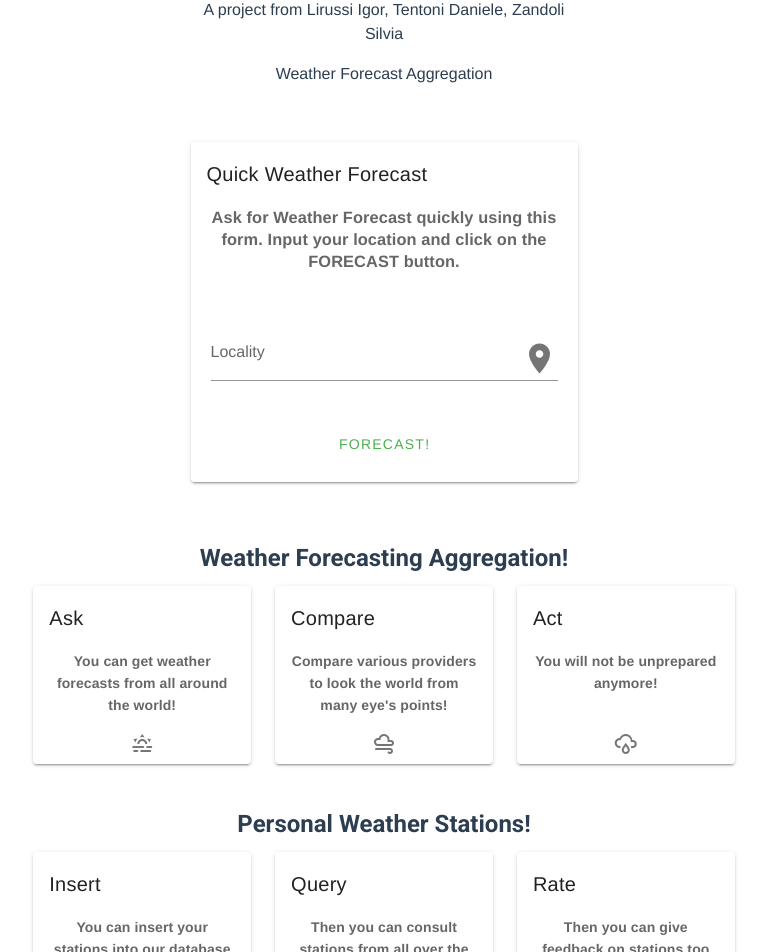
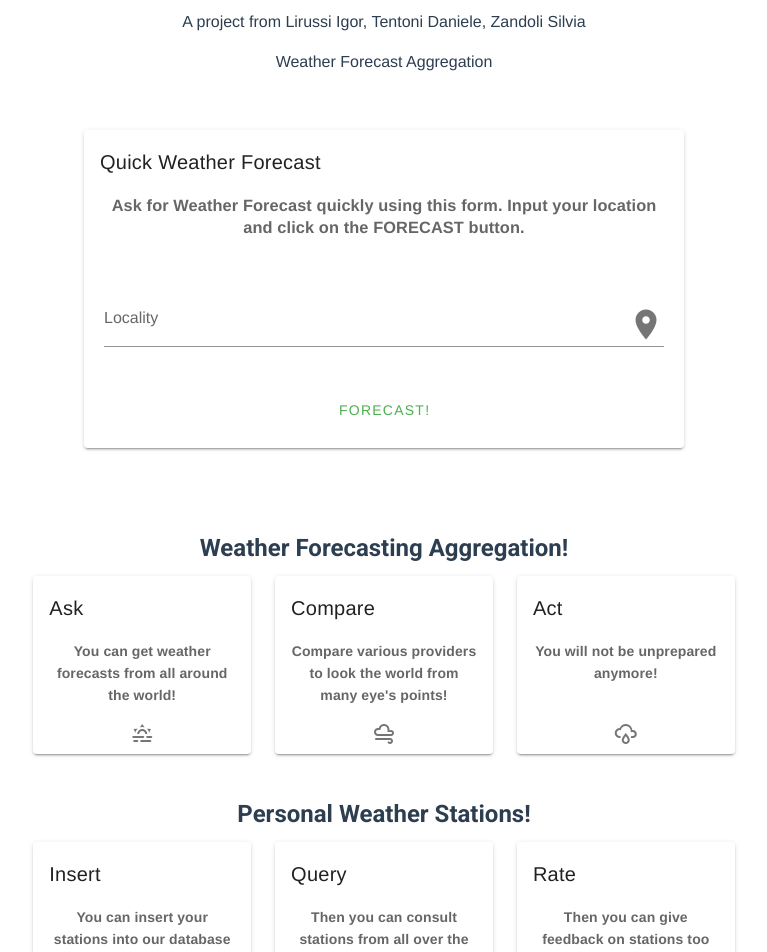
Before and after one commit to Weather-Vortex/weather-vortex-client, a Vue app: page /#/ in a window 1280 px wide. Shown: the part 140-1092 px from the top of the page, without its empty margins (256-1023 px from the left). Built offline with nearby package versions, Linux system fonts and the light colour scheme; no server answers; what vue-browser-geolocation, vue-cookies, vue-simple-alert would draw is missing.

Commit message:
risolto problema scorrimento orrizzontale

```diff
--- a/src/views/About.vue
+++ b/src/views/About.vue
@@ -15,6 +15,7 @@
       </v-sheet>
       <v-spacer class="d-none d-md-block"></v-spacer>
 
+      <v-container>
         <v-parallax class="my-3" height="300" dark src="../assets/clouds.jpg">
           <v-row align="center" justify="center">
             <v-col class="text-center " cols="12">
@@ -30,12 +31,14 @@
             </v-col>
           </v-row>
         </v-parallax>
+      </v-container>
 
       <v-container class="timeline">
         <h1>Timeline</h1>
         <Timeline />
       </v-container>
 
+      <v-container>
         <v-parallax class="my-3" height="300" dark src="../assets/clouds.jpg">
           <v-row align="center" justify="center">
             <v-col class="text-center " cols="12">
@@ -51,12 +54,13 @@
             </v-col>
           </v-row>
         </v-parallax>
-
+      </v-container>
       <v-container class="meet my-3">
         <h1>Meet the Team</h1>
         <MeetTeam />
       </v-container>
 
+      <v-container>
         <v-parallax class="my-3" height="300" dark src="../assets/clouds.jpg">
           <v-row align="center" justify="center">
             <v-col class="text-center " cols="12">
@@ -74,6 +78,7 @@
             </v-col>
           </v-row>
         </v-parallax>
+      </v-container>
 
       <v-container class="contact">
         <h1>Contact Us</h1>
--- a/src/views/Home.vue
+++ b/src/views/Home.vue
@@ -1,16 +1,22 @@
 <template>
+  <v-container fluid>
+    <v-row justify="center" align="center" class="row">
+      <v-col>
+        <v-spacer></v-spacer>
         <v-container>
           <v-row>
-      <v-spacer></v-spacer>
             <v-col class="mb-4">
               <h1 class="display-2 font-weight-bold mb-3">Weather Vortex</h1>
-        <p>A project from Lirussi Igor, Tentoni Daniele, Zandoli Silvia</p>
+              <p>
+                A project from Lirussi Igor, Tentoni Daniele, Zandoli Silvia
+              </p>
               <p>Weather Forecast Aggregation</p>
-      </v-col>
+            </v-col></v-row
+          ></v-container
+        >
         <v-spacer></v-spacer>
-    </v-row>
+        <v-container>
           <v-row>
-      <v-spacer></v-spacer>
             <v-col>
               <QuickForecastCard />
               <!--<v-form ref="form" lazy-validation>
@@ -20,15 +26,17 @@
           </v-btn>
         </v-form>-->
             </v-col>
-      <v-spacer></v-spacer>
           </v-row>
-
+        </v-container>
         <!-- Functionality presentation -->
-    <InfoMain />
-
+        <v-container><InfoMain /></v-container>
+        <v-container>
           <v-row>
             <v-col v-for="(service, i) in services" :key="i">
               <CheckStatus v-bind="service" />
+            </v-col>
+          </v-row>
+        </v-container>
       </v-col>
     </v-row>
   </v-container>
```
Lines whose indentation alone changed are shown as unchanged.
